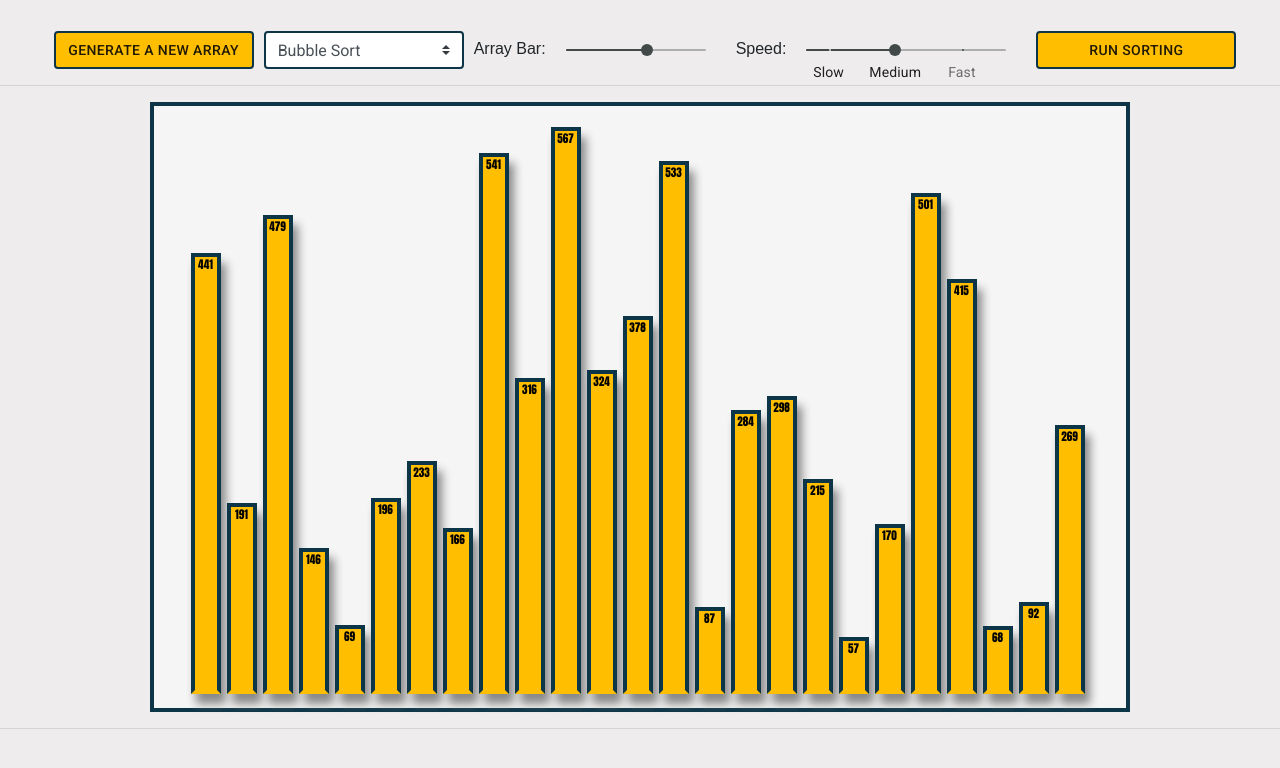
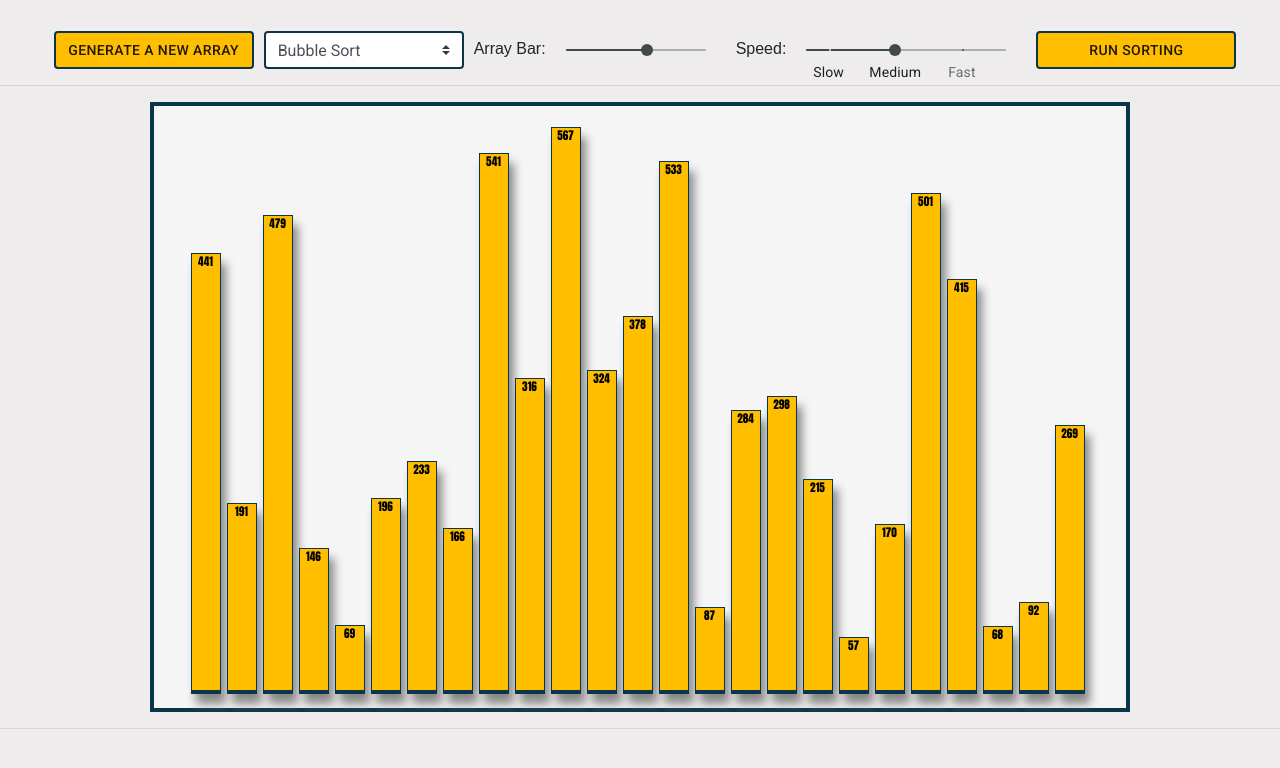
Before and after one commit to AvishKaushik/sorting-visualizer, a React (Create React App) app: page / in a window 1280 px wide. Shown: the top 768 px of the page. Built offline with nearby package versions, Linux system fonts and the light colour scheme.

Commit message:
SortingVisualizer

```diff
--- a/src/SortingVisualizer/SortingVisualizer.css
+++ b/src/SortingVisualizer/SortingVisualizer.css
@@ -82,8 +82,8 @@ label {
   max-height: 600px;
   color: #000000;
   font-size: 0.7em;
-  border: 4px solid rgb(12, 53, 71);
-  border-bottom: 4px solid #ffbf00;
+  border: 1.5px solid rgb(12, 53, 71);
+  border-bottom: 4px solid rgb(12, 53, 71);
   transition: 1s;
   box-shadow: 5px 10px 10px #888888;
   width: 30px;
--- a/src/SortingVisualizer/SortingVisualizer.jsx
+++ b/src/SortingVisualizer/SortingVisualizer.jsx
@@ -61,6 +61,7 @@ export default class SortingVisualizer extends React.Component {
       }, i*this.state.time/this.state.speed);
     }
     setTimeout(() => {
+      this.state.array.sort(function(a, b){return a-b});
     this.setState({disabled: false});
       }, (this.state.time/this.state.speed) * (arrayBar.length));
   }
@@ -71,6 +72,7 @@ export default class SortingVisualizer extends React.Component {
       array.push(randomIntFromInterval(40,580));
     }
     this.setState({array});
+    this.setState({array});
     const arrayBar=document.getElementsByClassName('array-bar');
     for ( let i=0;i<array.length;i++) {
       if(!arrayBar[i])
@@ -80,10 +82,12 @@ export default class SortingVisualizer extends React.Component {
       else{
       const boStyle = arrayBar[i].style;
       boStyle.backgroundColor='#ffbf00';
+      arrayBar[i].innerHTML=array[i];
       }
     }
     var vl=document.getElementById("x");
     vl.style.width=(((this.state.abar)*36)+80)+'px';
+    console.log(array);
   }
 
   quickSort() {
```
